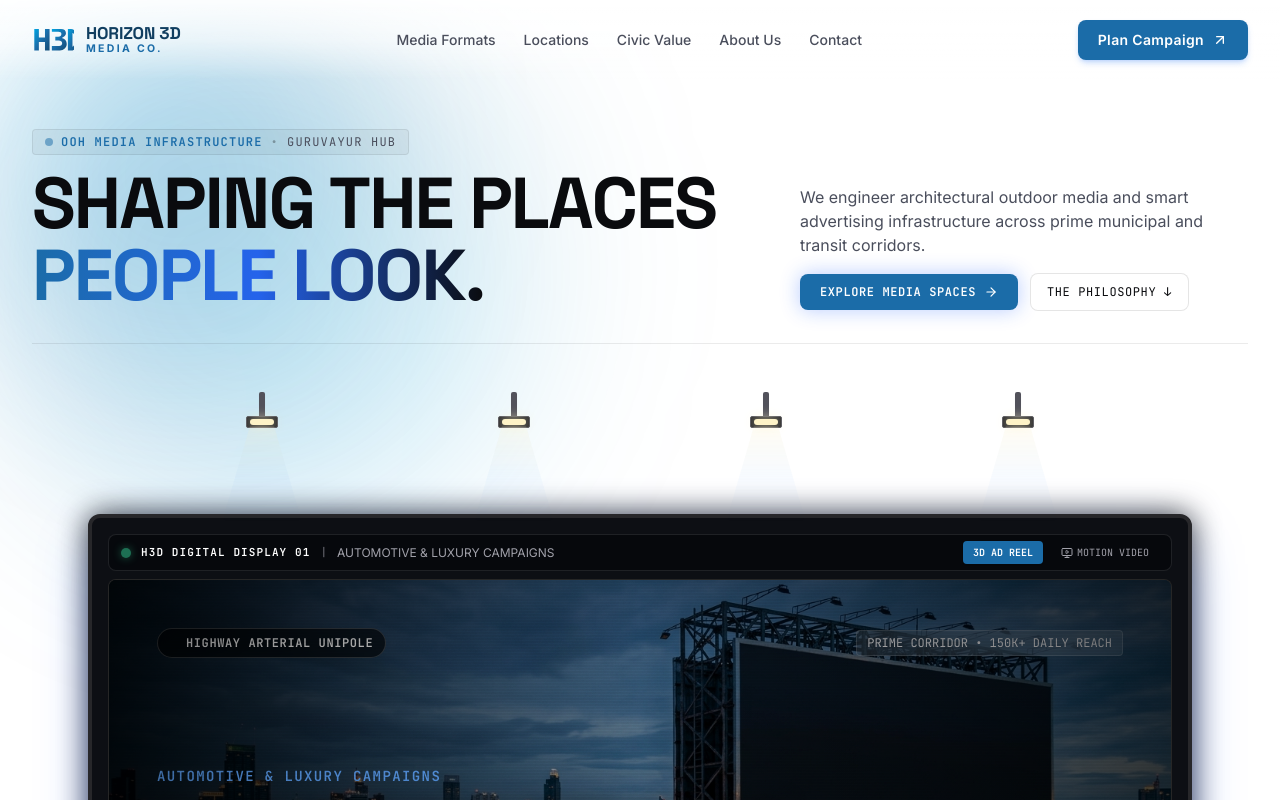
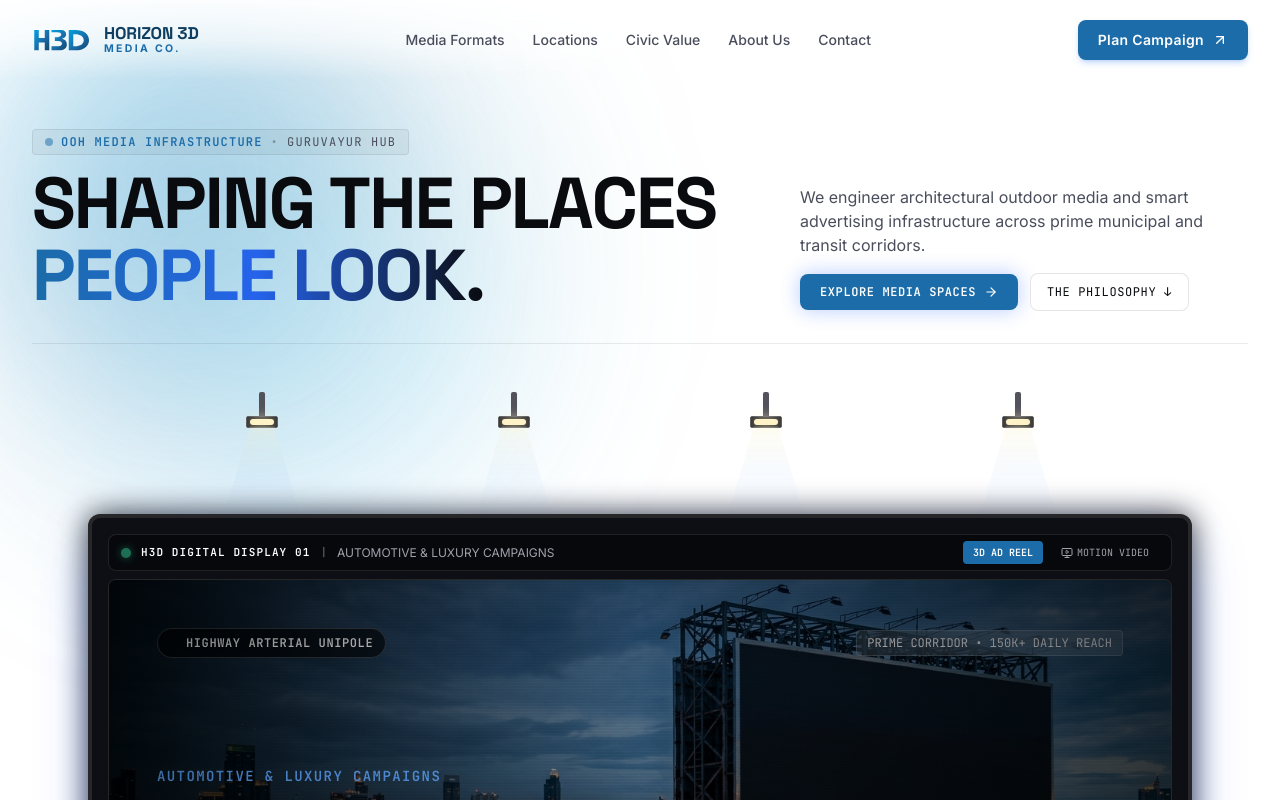
Before and after one commit to Ajuworks96/horizone3d, a Next.js app: page / in a window 1280 px wide. Shown: the top 800 px of the page. Built offline with nearby package versions, Linux system fonts and the light colour scheme.

Commit message:
Fix logo clipping and restore full D curvature with proper SVG viewBox and bounds

```diff
--- a/src/components/brand/H3DLogo.tsx
+++ b/src/components/brand/H3DLogo.tsx
@@ -19,28 +19,28 @@ export const H3DLogo: React.FC<H3DLogoProps> = ({
 
   // Size configurations
   const dimensions = {
-    sm: { markW: 32, markH: 20, textH: 14, gap: "gap-2.5" },
-    md: { markW: 42, markH: 26, textH: 18, gap: "gap-3" },
-    lg: { markW: 56, markH: 34, textH: 22, gap: "gap-3.5" },
-    xl: { markW: 72, markH: 44, textH: 28, gap: "gap-4" },
+    sm: { markW: 46, markH: 19, textH: 14, gap: "gap-2.5" },
+    md: { markW: 60, markH: 25, textH: 18, gap: "gap-3" },
+    lg: { markW: 80, markH: 33, textH: 22, gap: "gap-3.5" },
+    xl: { markW: 104, markH: 43, textH: 28, gap: "gap-4" },
   }[size];
 
   return (
     <div className={`inline-flex items-center ${dimensions.gap} ${className}`}>
-      {/* Stylized Vector H3D Mark */}
+      {/* Official Stylized Vector H3D Mark */}
       <svg
         width={dimensions.markW}
         height={dimensions.markH}
-        viewBox="0 0 110 65"
+        viewBox="0 0 160 66"
         fill="none"
         xmlns="http://www.w3.org/2000/svg"
-        className="shrink-0"
+        className="shrink-0 overflow-visible"
       >
         <defs>
           <linearGradient id="h3d-gradient" x1="0%" y1="0%" x2="100%" y2="100%">
             <stop offset="0%" stopColor="#00A3E0" />
-            <stop offset="50%" stopColor="#1B6CA8" />
-            <stop offset="100%" stopColor="#134B75" />
+            <stop offset="55%" stopColor="#1B6CA8" />
+            <stop offset="100%" stopColor="#11456D" />
           </linearGradient>
           <linearGradient id="h3d-white" x1="0%" y1="0%" x2="100%" y2="100%">
             <stop offset="0%" stopColor="#FFFFFF" />
@@ -50,19 +50,21 @@ export const H3DLogo: React.FC<H3DLogoProps> = ({
 
         {/* Letter H */}
         <path
-          d="M 6 4 L 18 4 L 18 26 L 34 26 L 34 4 L 46 4 L 46 60 L 34 60 L 34 38 L 18 38 L 18 60 L 6 60 Z"
+          d="M 6 5 L 18 5 L 18 26 L 34 26 L 34 5 L 46 5 L 46 59 L 34 59 L 34 38 L 18 38 L 18 59 L 6 59 Z"
           fill={isDark ? "url(#h3d-white)" : "url(#h3d-gradient)"}
         />
 
         {/* Number 3 */}
         <path
-          d="M 52 4 L 76 4 C 84 4 89 8 89 15 C 89 21 84 25 78 27 C 86 29 91 34 91 43 C 91 52 83 60 73 60 L 52 60 L 52 48 L 71 48 C 76 48 79 45 79 41 C 79 37 75 34 70 34 L 61 34 L 61 24 L 69 24 C 74 24 77 21 77 17 C 77 13 74 11 69 11 L 52 11 Z"
+          d="M 52 5 L 78 5 C 86 5 91 9 91 17 C 91 22.5 86 26.5 80 28 C 88 29.5 93 34.5 93 43.5 C 93 53 85 59 73 59 L 52 59 L 52 48 L 71 48 C 76 48 80 45 80 41 C 80 37 76 34 70 34 L 61 34 L 61 24 L 69 24 C 74 24 78 21 78 16.5 C 78 13 74 11 68 11 L 52 11 Z"
           fill={isDark ? "url(#h3d-white)" : "url(#h3d-gradient)"}
         />
 
-        {/* Letter D */}
+        {/* Letter D (Generous right bowl & fully unclipped) */}
         <path
-          d="M 94 4 L 94 60 L 102 60 C 114 60 120 48 120 32 C 120 16 114 4 102 4 Z M 106 14 C 110 14 112 21 112 32 C 112 43 110 50 106 50 Z"
+          fillRule="evenodd"
+          clipRule="evenodd"
+          d="M 98 5 L 116 5 C 138 5 152 16 152 32 C 152 48 138 59 116 59 L 98 59 Z M 110 16 L 110 48 L 116 48 C 128 48 138 42 138 32 C 138 22 128 16 116 16 Z"
           fill={isDark ? "url(#h3d-white)" : "url(#h3d-gradient)"}
         />
       </svg>
```
